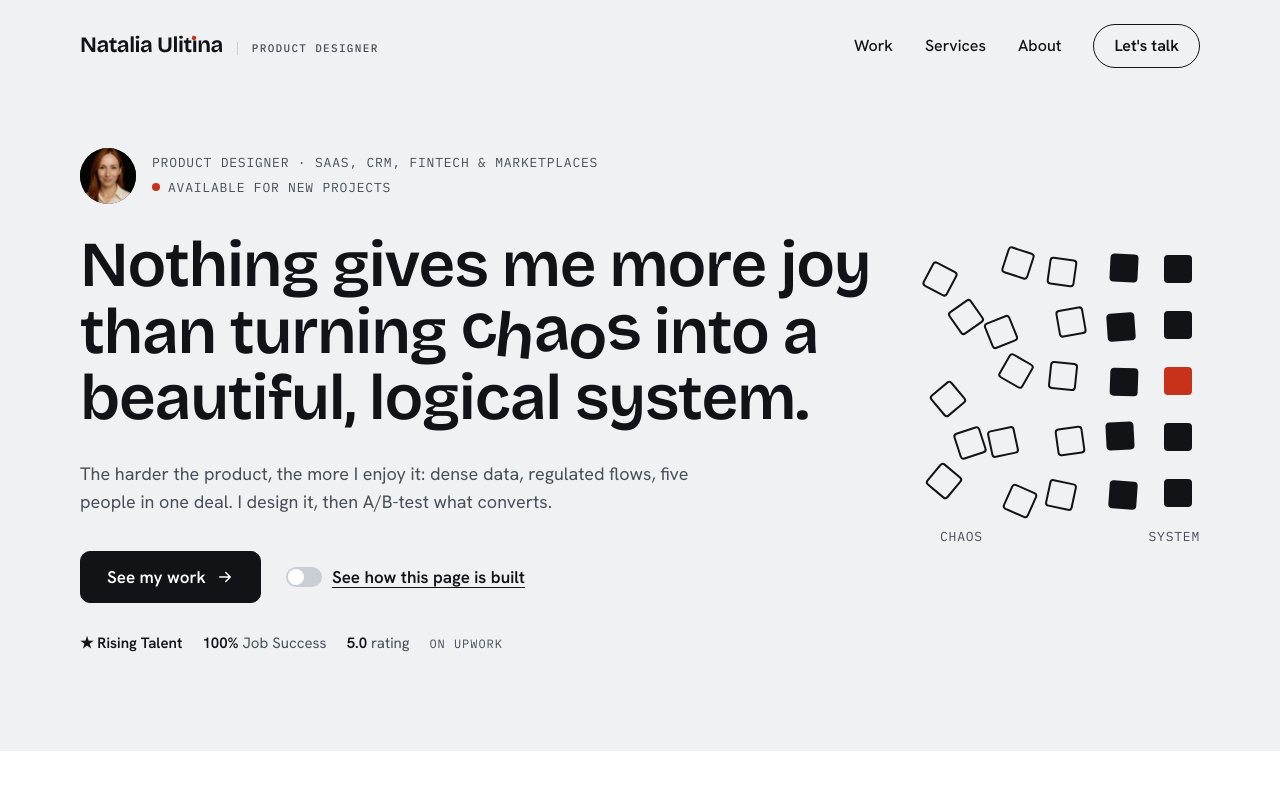
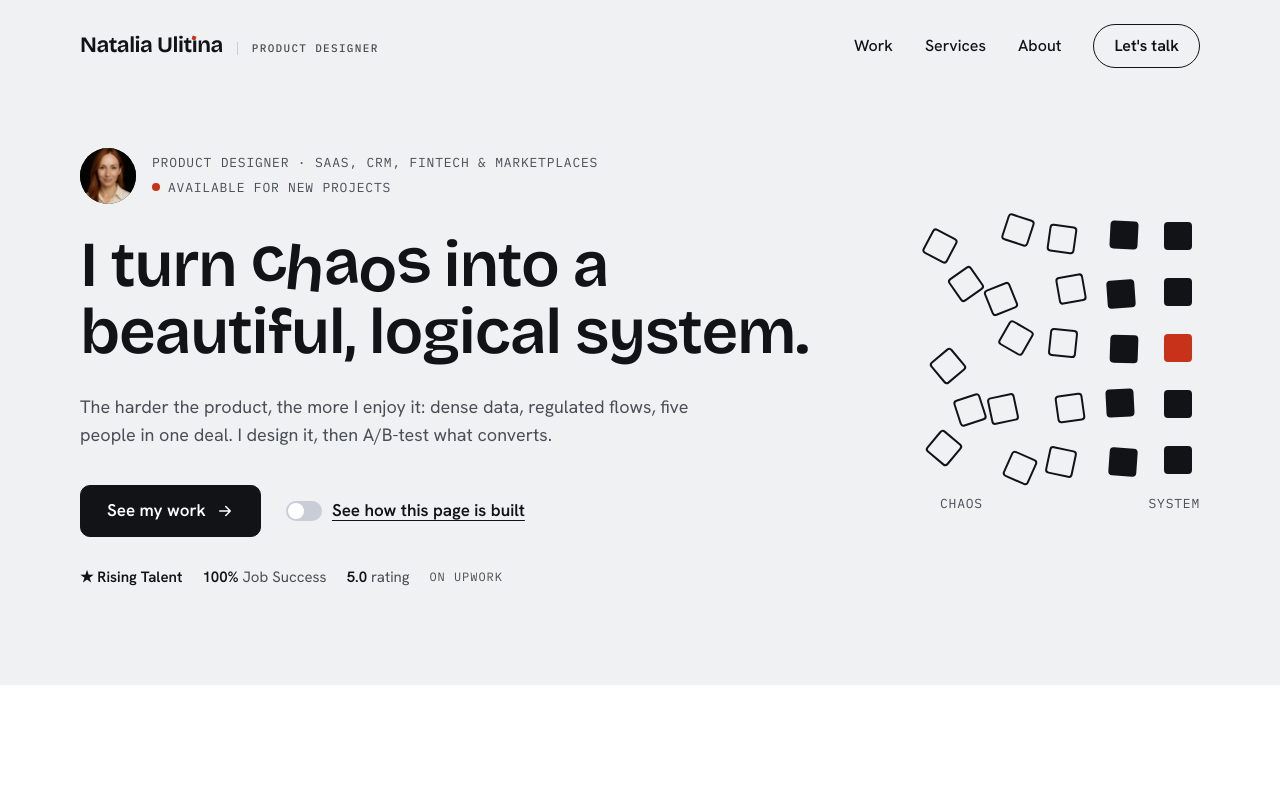
Before and after one commit to NataliaUlitina/NataliaUlitina.github.io, a plain HTML site: page index.html in a window 1280 px wide. Shown: the top 800 px of the page. Drawn offline with Linux system fonts and the light colour scheme.

Commit message:
Shorter hero headline

```diff
--- a/index.html
+++ b/index.html
@@ -30,7 +30,7 @@
 <section class="hero"><div class="wrap">
 <div>
 <div class="who" data-spec="Photo · 56 round · the person you'll work with, directly"><span class="avatar"><img src="natalia.webp" alt="Natalia Ulitina" width="900" height="1252" decoding="auto"></span><span class="who-text"><span>Product designer · SaaS, CRM, fintech &amp; marketplaces</span><span><span class="dot"></span>Available for new projects</span></span></div>
-<h1 class="h1" data-spec="H1 · Bricolage 76/79 · one idea, one sentence">Nothing gives me more joy than turning <span class="sr">chaos</span><span class="chaos" aria-hidden="true"><span>c</span><span>h</span><span>a</span><span>o</span><span>s</span></span> into a beautiful, logical system.</h1>
+<h1 class="h1" data-spec="H1 · Bricolage · one idea, eight words">I turn <span class="sr">chaos</span><span class="chaos" aria-hidden="true"><span>c</span><span>h</span><span>a</span><span>o</span><span>s</span></span> into a beautiful, logical system.</h1>
 <p class="lead" data-spec="Body L · Hanken 20/31 · max ≈ 62 characters a line">The harder the product, the more I enjoy it: dense data, regulated flows, five people in one deal. I design it, then A/B-test what converts.</p>
 <div class="btns" data-spec="Buttons · 52 tall · touch target ≥ 44"><a class="btn btn-primary" href="#work">See my work <svg viewBox="0 0 24 24" fill="none" stroke="currentColor" stroke-width="2" stroke-linecap="round" stroke-linejoin="round" aria-hidden="true"><path d="M5 12h14M13 6l6 6-6 6"/></svg></a><button type="button" class="btn xray-toggle quiet" aria-pressed="false"><span class="switch" aria-hidden="true"></span><span class="xray-label">See how this page is built</span></button></div>
 <p class="hero-proof" aria-label="Upwork record"><span><b>★ Rising Talent</b></span><span><b>100%</b> Job Success</span><span><b>5.0</b> rating</span><span class="via">on Upwork</span></p>
```
Also changed, not shown: og.png.
